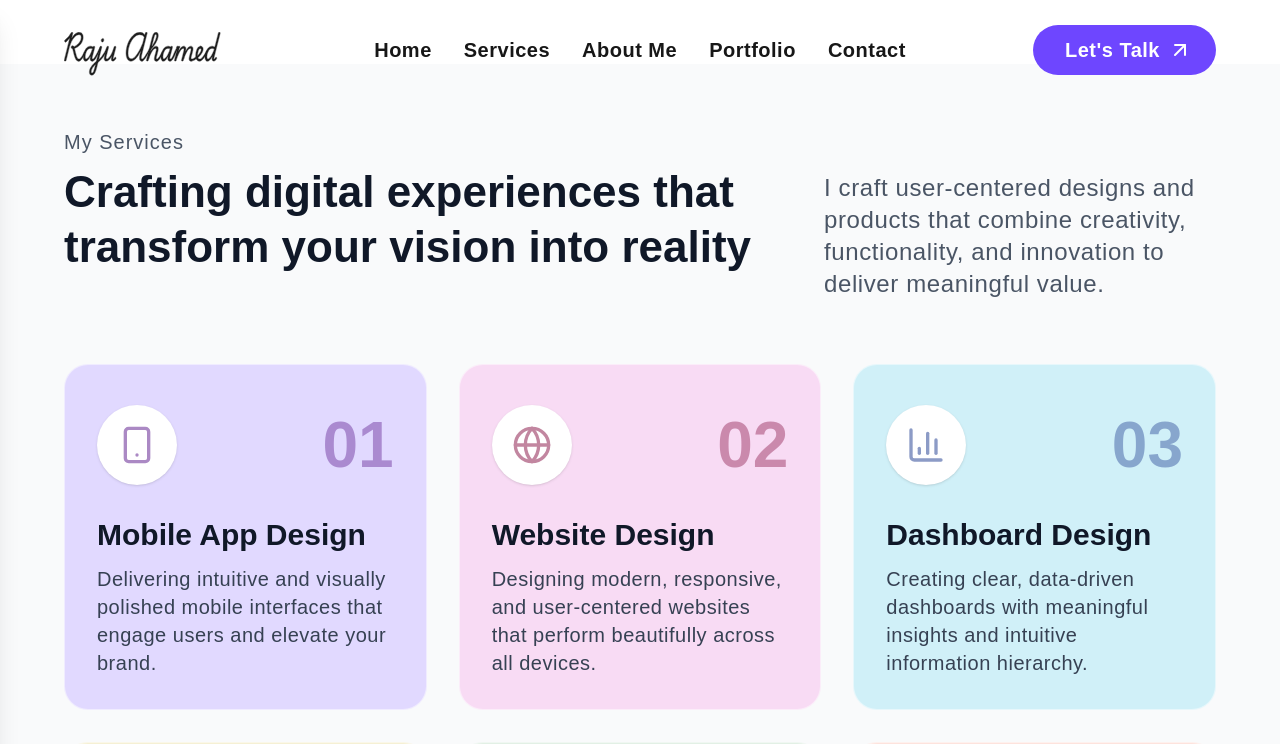
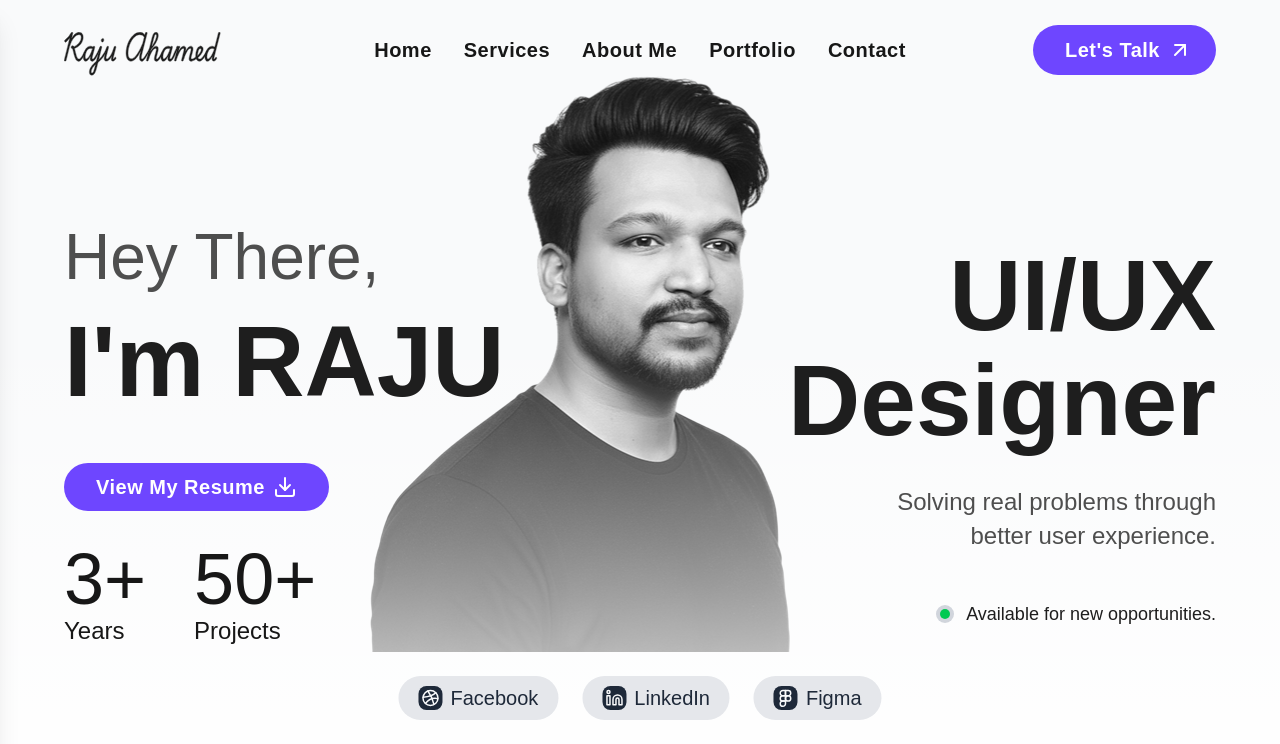
Before and after one commit to jobairalsarkar1/raju-ahmed-portfolio, a Next.js app: page / in a window 1280 px wide. Shown: the top 744 px of the page. Built offline with nearby package versions, Linux system fonts and the light colour scheme.

Commit message:
UI: Hero section (INcomplete)

```diff
--- a/app/(root)/layout.tsx
+++ b/app/(root)/layout.tsx
@@ -5,7 +5,7 @@ export default function Layout({ children }: { children: React.ReactNode }) {
   return (
     <div className="min-h-screen bg-white">
       <Navbar />
-      <main className="pt-16">{children}</main>
+      <main>{children}</main>
     </div>
   );
 }
--- a/app/(root)/page.tsx
+++ b/app/(root)/page.tsx
@@ -1,12 +1,16 @@
 import About from "@/components/About";
 import ContactAndFooter from "@/components/Contact";
 import FAQ from "@/components/FAQ";
+import Hero from "@/components/Hero";
 import Projects from "@/components/Porjects";
 import Services from "@/components/Services";
 
 export default function Home() {
   return (
     <>
+      <section id="home">
+        <Hero />
+      </section>
       <section id="services">
         <Services />
       </section>
--- a/components/Contact.tsx
+++ b/components/Contact.tsx
@@ -118,7 +118,7 @@ export default function ContactAndFooter() {
                 src={vectorBg}
                 alt="Background wave"
                 fill
-                className="object-cover opacity-30"
+                className="object-cover opacity-100"
               />
 
               <div className="relative z-10 px-6 sm:px-10 md:px-12 py-12 sm:py-16 md:py-20 text-center">
--- /dev/null
+++ b/components/Hero.tsx
@@ -0,0 +1,95 @@
+import { Download, Dribbble, Facebook, Figma, Linkedin } from "lucide-react";
+import Image from "next/image";
+
+function Hero() {
+  return (
+    <div className="relative bg-gray-50 py-28 min-h-screen overflow-hidden">
+      {/* CENTER PERSON IMAGE */}
+      <div className="absolute inset-0 bottom-20 flex items-center justify-center pointer-events-none">
+        <Image
+          src="/person.png"
+          alt="Person"
+          width={620}
+          height={620}
+          className="object-contain z-10"
+          priority
+        />
+      </div>
+
+      {/* White Gradient Overlay (bottom fade) */}
+      <div className="absolute bottom-0 left-0 right-0 h-[60%] bg-linear-to-t from-white to-transparent z-30"></div>
+
+      {/* Bottom Social Icons */}
+      <div className="absolute bottom-20 left-1/2 -translate-x-1/2 z-30 flex items-center gap-6 text-xl font-medium text-[#1E1E1E]">
+        <div className="flex items-center justify-center gap-2 px-5 py-2 bg-gray-200 rounded-full">
+          <div className="w-6 h-6 bg-gray-800 rounded-lg flex items-center justify-center">
+            <Dribbble className="w-4.5 h-4.5 text-gray-50" />
+          </div>
+          <span className="text-gray-800">Facebook</span>
+        </div>
+        <div className="flex items-center justify-center gap-2 px-5 py-2 bg-gray-200 rounded-full">
+          <div className="w-6 h-6 bg-gray-800 rounded-lg flex items-center justify-center">
+            <Linkedin className="w-4.5 h-4.5 text-gray-50" />
+          </div>
+          <span className="text-gray-800">LinkedIn</span>
+        </div>
+        <div className="flex items-center justify-center gap-2 px-5 py-2 bg-gray-200 rounded-full">
+          <div className="w-6 h-6 bg-gray-800 rounded-lg flex items-center justify-center">
+            <Figma className="w-4.5 h-4.5 text-gray-50" />
+          </div>
+          <span className="text-gray-800">Figma</span>
+        </div>
+      </div>
+
+      {/* MAIN CONTENT */}
+      <div className="relative z-30 h-full container mx-auto px-4 lg:px-8 xl:px-16 flex items-center justify-between">
+        {/* Left */}
+        <div className="mt-28">
+          <p className="text-[#4E4E4E] text-[64px] leading-[1.05]">
+            Hey There,
+          </p>
+
+          <h1 className="text-[100px] text-[#1E1E1E] font-semibold leading-[1.4]">
+            I'm RAJU
+          </h1>
+
+          <button className="my-8 px-8 py-2.5 text-xl flex items-center justify-center gap-2 rounded-full bg-[#6E46FF] text-white text-[20px] font-semibold hover:bg-[#6E46FF]/90 transition">
+            <span className="tracking-wide">View My Resume</span>
+            <Download className="w-6 h-6" />
+          </button>
+
+          <div className="flex items-center gap-12">
+            <div>
+              <h1 className="text-[72px] font-medium leading-none">3+</h1>
+              <span className="text-2xl">Years</span>
+            </div>
+            <div>
+              <h1 className="text-[72px] font-medium leading-none">50+</h1>
+              <span className="text-2xl">Projects</span>
+            </div>
+          </div>
+        </div>
+
+        {/* Right */}
+        <div className="mt-28 text-right">
+          <h1 className="text-[100px] font-semibold text-[#1E1E1E] leading-[1.05]">
+            UI/UX <br /> Designer
+          </h1>
+
+          <p className="text-2xl text-[#4E4E4E] py-8 mb-4 leading-[1.4]">
+            Solving real problems through <br /> better user experience.
+          </p>
+
+          <div className="text-lg text-[#1E1E1E] flex items-center gap-3 justify-end">
+            <div className="w-4.5 h-4.5 bg-gray-300 rounded-full flex items-center justify-center">
+              <div className="w-2.5 h-2.5 bg-green-500 rounded-full" />
+            </div>
+            <span>Available for new opportunities.</span>
+          </div>
+        </div>
+      </div>
+    </div>
+  );
+}
+
+export default Hero;
```
